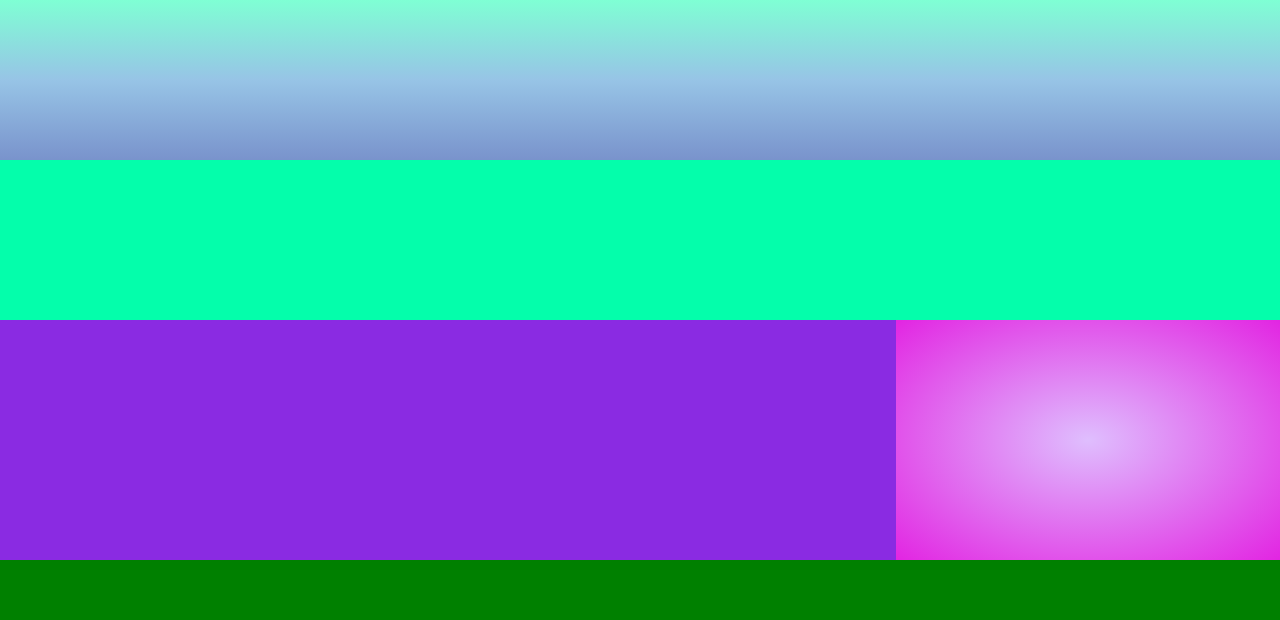
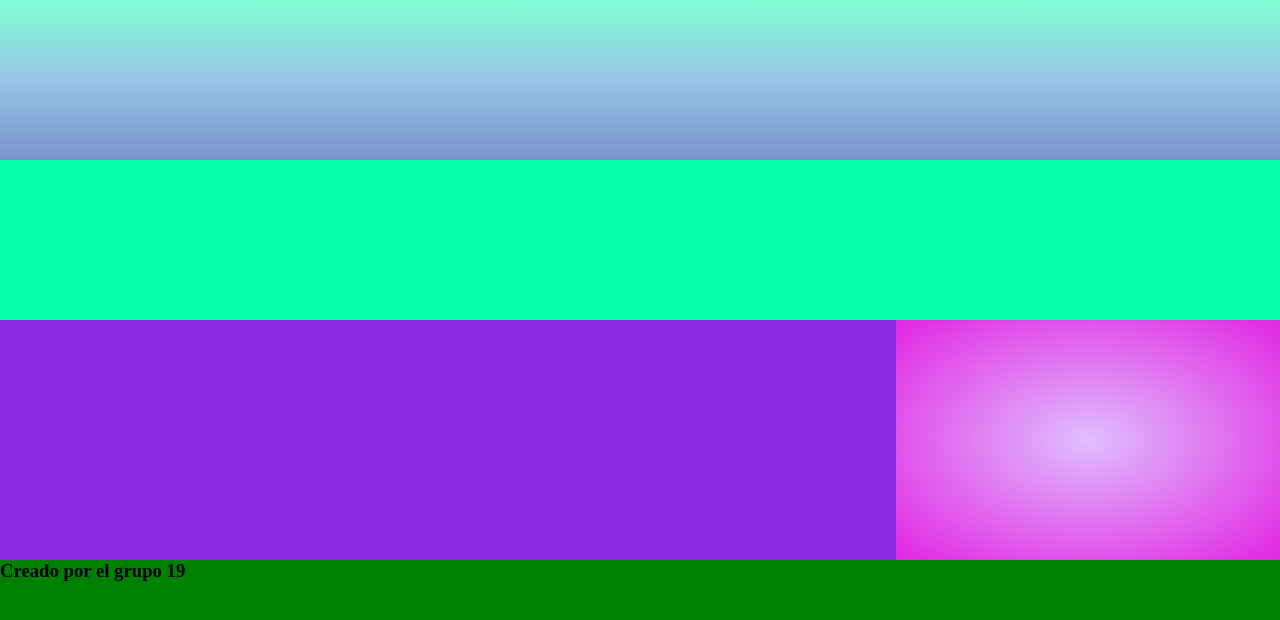
Before and after one commit to ezemunoz453/Practica-GitHub, a plain HTML site: page index.html in a window 1280 px wide. Shown: the top 620 px of the page. Drawn offline with Linux system fonts and the light colour scheme.

Commit message:
modificando  footer
modificacion del footer n1

```diff
--- a/index.html
+++ b/index.html
@@ -23,6 +23,7 @@
         </article>
     </section>
     <footer>
+        <h3>Creado por el grupo 19</h3>
 
     </footer>
 </body>
```
